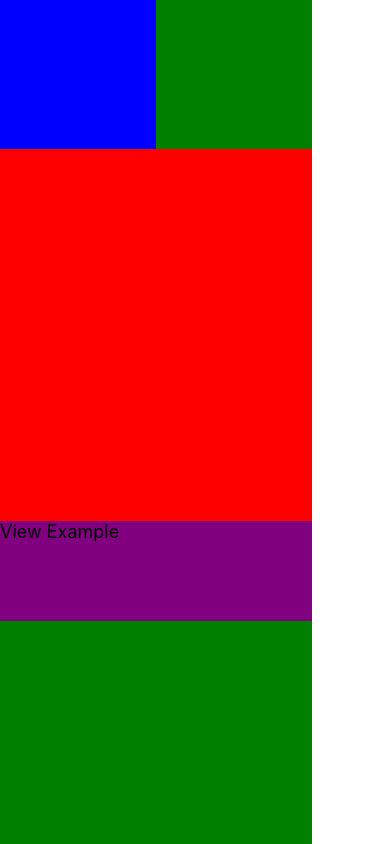
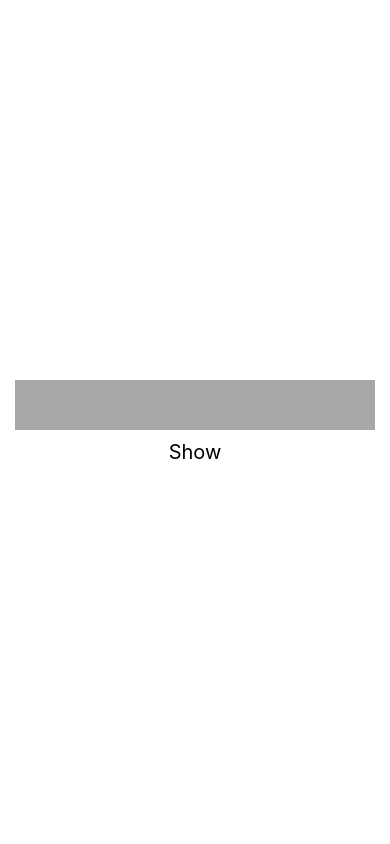
Before and after one commit to HimanshuTakshak2000/react-native-learn-from-tutorial_point, a React Native app: screen / in a window 390 px wide. Built offline with nearby package versions, Linux system fonts and the light colour scheme.

Commit message:
React Native State by Tutorial point

```diff
--- a/App.tsx
+++ b/App.tsx
@@ -1,23 +1,83 @@
-import React, { Component } from 'react'
-import {StyleSheet,View, Text} from 'react-native'
+// Example - 1
+// import React, {Component} from 'react';
+// import { Text, View } from 'react-native';
 
-export default class SwitchExample extends Component {
+// export default class App extends Component {
+//     state = {  // state --> must be written like this only;
+//         myState: 'This is a text component, created using state data. It will change or updated on clicking it.'  , // this is how we intially define state in class component
+//         secondState:" This is how we define state in class component",
+//     }
+
+//     updateState = () => { // this is how we will create a function class component
+
+//       if(this.state.myState === 'This is a text component, created using state data. It will change or updated on clicking it.'){
+//         this.setState({myState: 'The state is updated'});
+//       }
+//       else{
+//         this.setState({myState:'This is a text component, created using state data. It will change or updated on clicking it.'});
+//       }
+//     }
+
+//     render() {
+//         return (
+//             <View>
+//                 <Text onPress={this.updateState} style={{fontSize:20, textAlign:'center', padding:10, borderColor:'pink', borderWidth:4, margin:15, height:200, verticalAlign:'middle'}}> {this.state.myState} </Text>
+//             </View>
+//         );
+//     }
+// }
+
+
+// Example - 2 --> interchange the Text value "Show" and "Hide" to show and hide the input password
+
+import React, { Component } from 'react';
+import {StyleSheet,Text,View,TextInput,TouchableOpacity} from 'react-native';
+
+export default class App extends Component {
+    state = {
+        password: '',
+        isPasswordVisible: true,
+        toggleText: 'Show',
+    }
+
+    // constructor(props: Props) {
+    //     super(props);
+    //     this.state = {
+    //         password: '',
+    //         isPasswordVisible: true,
+    //         toggleText: 'Show',
+    //     };
+    // }
+
+    handleToggle = () => {
+        const { isPasswordVisible } = this.state;
+        if (isPasswordVisible) {
+            this.setState({ isPasswordVisible: false });
+            this.setState({ toggleText: 'Hide' });
+        } else {
+            this.setState({ isPasswordVisible: true });
+            this.setState({ toggleText: 'Show' });
+        }
+    };
     render() {
         return (
             <View style={styles.container}>
-                <View style={{backgroundColor: 'blue',flex:0.2, width:'50%'}} />
-                <View style={{backgroundColor: 'red', flex:0.5}} />
-                <Text style={{fontSize: 18, backgroundColor:"purple", height:100,}}>View Example</Text>
+                <TextInput
+                    secureTextEntry={this.state.isPasswordVisible}
+                    style={{width:'100%', height: 50, backgroundColor: '#a7a6a9', color: 'white', fontSize: 20, marginBottom:10 }}
+                />
+                <TouchableOpacity onPress={this.handleToggle}>
+                    <Text  style={{fontSize: 20}}>{this.state.toggleText}</Text>
+                </TouchableOpacity>
             </View>
         );
     }
 }
-const styles = StyleSheet.create ({
-     container: {
-         flex: 1,
-        //  flexDirection: 'column',  // no need to add column as it is by-default flex direction
-        // height : 200, // no need to add height if we have provided flex property to the component
-         width: "80%",
-         backgroundColor:"green" // #5ead97
-     }
-})
+const styles = StyleSheet.create({
+    container: {
+        flex: 1,
+        justifyContent: 'center',
+        alignItems: 'center',
+        padding:15,
+    }
+});
```
